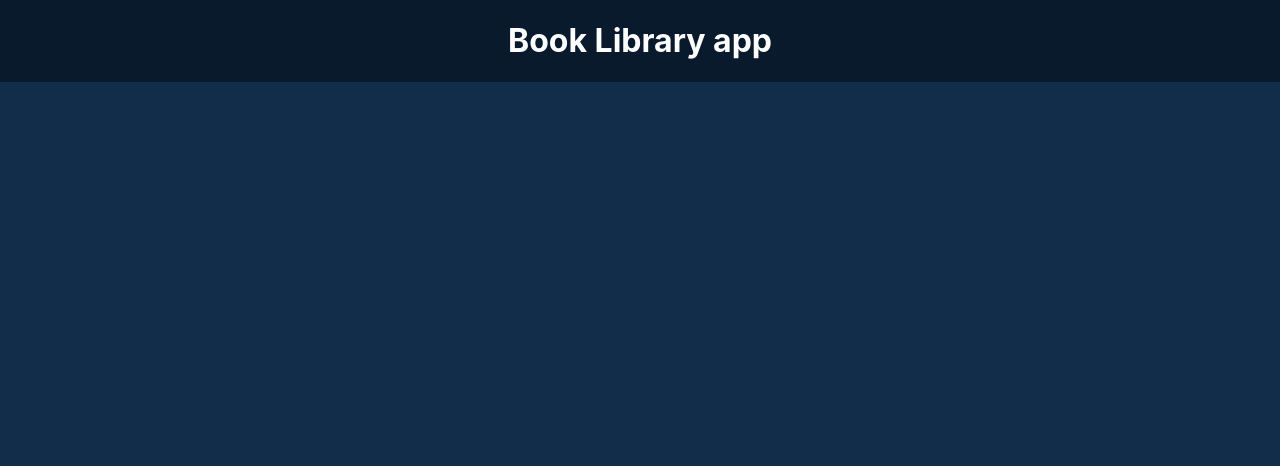
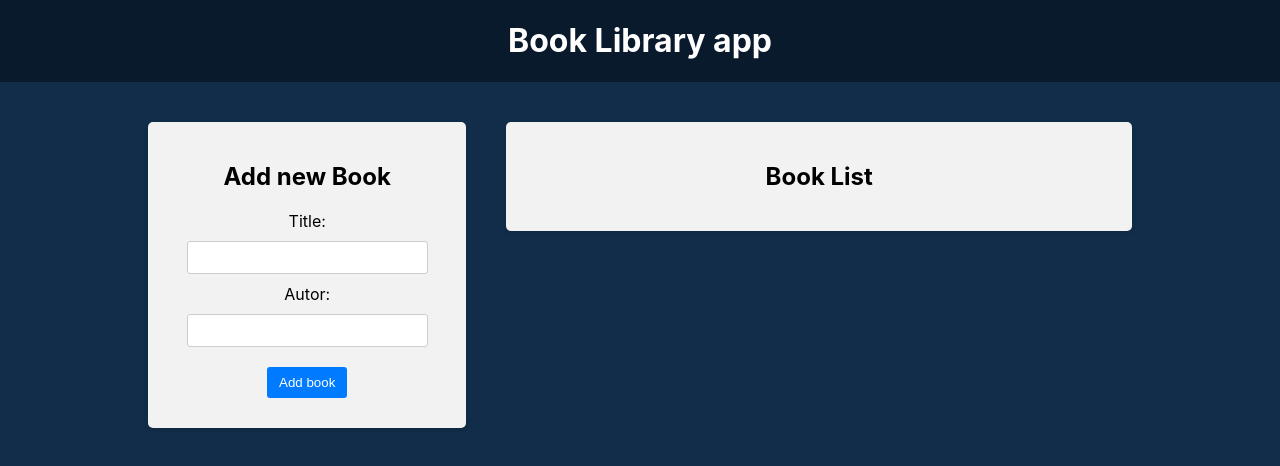
Before and after one commit to Tinetort/30-react-redux, a React (Create React App) app in the folder frontend/: page / in a window 1280 px wide. Shown: the top 466 px of the page. Built offline with nearby package versions, Linux system fonts and the light colour scheme.

Commit message:
Added BookForm BookList and Filter with css files

```diff
--- a/frontend/src/App.js
+++ b/frontend/src/App.js
@@ -1,4 +1,7 @@
 import './App.css'
+import BookList from './components/BookList/BookList'
+import BookForm from './components/BookForm/BookForm'
+import Filter from './components/Filter/Filter'
 
 function App() {
     return (
@@ -6,6 +9,15 @@
             <header className="app-header">
                 <h1>Book Library app</h1>
             </header>
+            <main className="app-main">
+                <div className="app-left-column">
+                    <BookForm />
+                </div>
+                <div className="app-right-column">
+                    {/* <Filter /> */}
+                    <BookList />
+                </div>
+            </main>
         </div>
     )
 }
--- /dev/null
+++ b/frontend/src/components/BookForm/BookForm.css
@@ -0,0 +1,48 @@
+.book-form {
+    width: 100%;
+}
+
+.book-form label {
+    display: block;
+    width: 100%;
+    text-align: center;
+    margin-bottom: 10px;
+}
+
+.book-form input {
+    width: 80%;
+    padding: 8px;
+    margin-bottom: 10px;
+    border: 1px solid #ccc;
+    border-radius: 3px;
+}
+
+.book-form button {
+    background-color: #007bff;
+    color: #fff;
+    padding: 8px 12px;
+    border: none;
+    border-radius: 3px;
+    cursor: pointer;
+    margin: 10px;
+    transition: background-color 0.3s ease;
+}
+
+.book-form button:hover {
+    background-color: #0056b3;
+}
+
+.book-form .spinner {
+    animation: spinner 1s infinite linear;
+    margin-left: 10px;
+}
+
+@keyframes spinner {
+    from {
+        transform: rotate(0deg);
+    }
+
+    to {
+        transform: rotate(360deg);
+    }
+}
--- /dev/null
+++ b/frontend/src/components/BookForm/BookForm.js
@@ -0,0 +1,45 @@
+import { useState } from 'react'
+import './BookForm.css'
+
+const BookForm = () => {
+    const [title, setTitle] = useState('')
+    const [author, setAuthor] = useState('')
+
+    const handleSubmit = (e) => {
+        e.preventDefault()
+        // dispatch actions
+        if (title && author) {
+            setAuthor('')
+            setAuthor('')
+        }
+    }
+
+    return (
+        <div className="app-block book-form">
+            <h2>Add new Book</h2>
+            <form onSubmit={handleSubmit}>
+                <div>
+                    <label htmlFor="title">Title:</label>
+                    <input
+                        type="text"
+                        id="title"
+                        value={title}
+                        onChange={(e) => setTitle(e.target.value)}
+                    />
+                </div>
+                <div>
+                    <label htmlFor="author">Autor:</label>
+                    <input
+                        type="text"
+                        id="author"
+                        value={author}
+                        onChange={(e) => setAuthor(e.target.value)}
+                    />
+                </div>
+                <button type="submit">Add book</button>
+            </form>
+        </div>
+    )
+}
+
+export default BookForm
--- /dev/null
+++ b/frontend/src/components/BookList/BookList.css
@@ -0,0 +1,61 @@
+.book-list ul {
+    padding: 0;
+    margin: 20px -20px;
+    list-style: none;
+}
+
+.book-list li {
+    display: flex;
+    justify-content: space-between;
+    align-items: center;
+    width: auto;
+    padding: 10px 20px;
+    border-bottom: 1px solid #ccc;
+    background-color: #fff;
+    list-style-type: none;
+}
+
+.book-list li:nth-child(even) {
+    background-color: #f2f2f2;
+}
+
+.book-list li:hover {
+    background-color: #dbe4f8;
+}
+
+.book-list button {
+    background-color: #fff;
+    color: red;
+    border: 1px solid red;
+    padding: 8px 12px;
+    border-radius: 3px;
+    cursor: pointer;
+    transition: background-color 0.3s ease;
+}
+
+.book-list button:hover {
+    background-color: #fdd;
+}
+
+.book-list .highlight {
+    background-color: #ff0;
+}
+
+.book-list .book-info {
+    flex: 1;
+    text-align: left;
+}
+
+.book-list .book-actions {
+    display: flex;
+    align-items: center;
+}
+
+.book-list .star-icon {
+    width: 24px;
+    height: 24px;
+    margin: 0 20px;
+    cursor: pointer;
+    transition: color 0.3s ease;
+    color: #fca510;
+}
--- /dev/null
+++ b/frontend/src/components/BookList/BookList.js
@@ -0,0 +1,12 @@
+import './BookList.css'
+
+
+const BookList = () => {
+    return (
+        <div className="app-block book-list">
+            <h2>Book List</h2>
+        </div>
+    )
+}
+
+export default BookList
--- /dev/null
+++ b/frontend/src/components/Filter/Filter.css
@@ -0,0 +1,50 @@
+.filter-row {
+    display: flex;
+    justify-content: space-between;
+    align-items: center;
+}
+
+.filter-group {
+    flex: 1;
+    text-align: center;
+}
+
+.filter input[type='text'] {
+    width: 80%;
+    padding: 8px;
+    border: 1px solid #ccc;
+    border-radius: 3px;
+}
+
+.filter button {
+    background-color: #007bff;
+    color: #fff;
+    padding: 8px 12px;
+    border: none;
+    border-radius: 3px;
+    cursor: pointer;
+    margin: 10px;
+    transition: background-color 0.3s ease;
+}
+
+.filter button:hover {
+    background-color: #0056b3;
+}
+
+@media screen and (max-width: 1024px) {
+    .filter-row {
+        flex-direction: column;
+        align-items: stretch;
+    }
+
+    .filter-group {
+        width: 100%;
+        margin: auto;
+        margin-bottom: 10px;
+    }
+
+    .filter button {
+        margin: 10px auto 0;
+        max-width: 50%;
+    }
+}
--- /dev/null
+++ b/frontend/src/components/Filter/Filter.js
@@ -0,0 +1,12 @@
+import './Filter.css'
+
+
+const Filter = () => {
+  return (
+    <div className="app-block filter">
+        <h2>Filters</h2>
+    </div>
+  )
+}
+
+export default Filter
```
